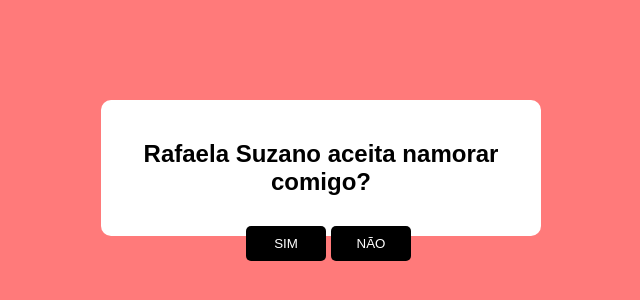
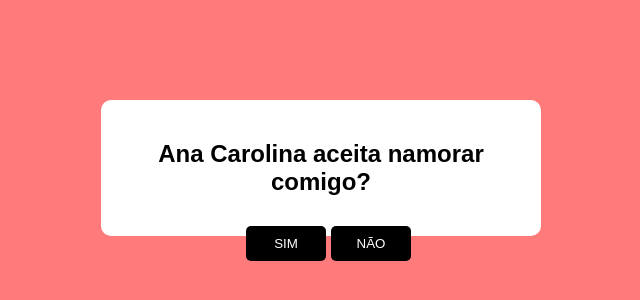
Before and after one commit to iagomoschenresende/Request, a plain HTML site: page index.html in a window 1280 px wide. Shown: the part 242-542 px from the top of the page, without its empty margins (329-969 px from the left). Drawn offline with Linux system fonts and the light colour scheme.

Commit message:
Update index.html

```diff
--- a/index.html
+++ b/index.html
@@ -14,7 +14,7 @@ Tutorial: https://www.youtube.com/watch?v=zxxB9SFh9p4
 <body>
     <div id="conteudo">
         <div id="caixa">
-            <h2>Rafaela Suzano aceita namorar comigo?</h2>
+            <h2>Ana Carolina aceita namorar comigo?</h2>
             <div style="margin: auto;width: 170px;">
                 <button style="position: fixed;display: block;" class="btn" onclick="sim()">SIM</button>
                 <button class="btn" onclick="desvia(this)" onmouseover="desvia(this)"
```
